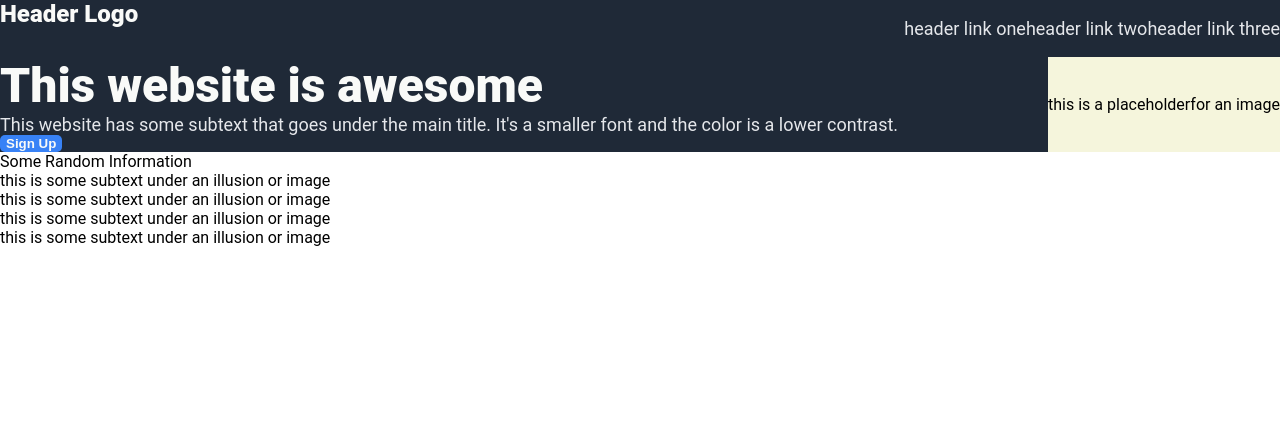
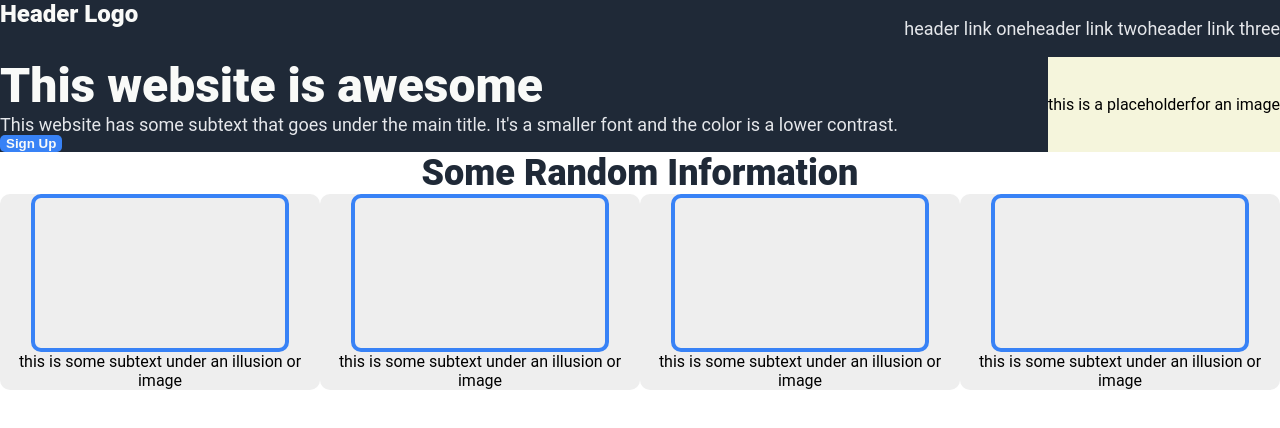
Before and after one commit to Sherlock-Moriarty049/landing_page, a plain HTML site: page index.html in a window 1280 px wide. Drawn offline with Linux system fonts and the light colour scheme.

Commit message:
Add the style for the 'article' section

```diff
--- a/style.css
+++ b/style.css
@@ -6,15 +6,25 @@ body {
   font-family: Roboto, Helvetica, Arial;
 }
 .head,
-.nav, .left, .right,
-ul {
+.nav,
+.left,
+.right,
+ul,
+.article,
+.bottom, .card {
   display: flex;
+}
+body,
+.left,
+.article, .card {
+  flex-direction: column;
 }
 .header,
 .footer {
   background-color: #1f2937;
 }
-.nav, .head {
+.nav,
+.head {
   justify-content: space-between;
 }
 .hero {
@@ -22,7 +32,8 @@ ul {
   font-size: 24px;
   font-weight: 900;
 }
-.navigation, .typ {
+.navigation,
+.typ {
   color: #e5e7eb;
   font-size: 18px;
 }
@@ -30,7 +41,6 @@ ul {
   list-style: none;
 }
 .left {
-  flex-direction: column;
   align-items: flex-start;
 }
 #awe {
@@ -50,6 +60,25 @@ ul {
   justify-content: center;
   align-items: center;
 }
+.main {
+  align-self: center;
+  font-size: 36px;
+  color: #1f2937;
+  font-weight: 900;
+}
+.card, .bot {
+  background-color: #eee;
+
+  border-radius: 10px;
+  align-items: center;
+  text-align: center;
+}
+.bot{
+   height: 150px;
+   width: 250px;
+  border: 4px solid #3882f6;
+}
+
 /* }
 .nav {
   display: flex;
```
